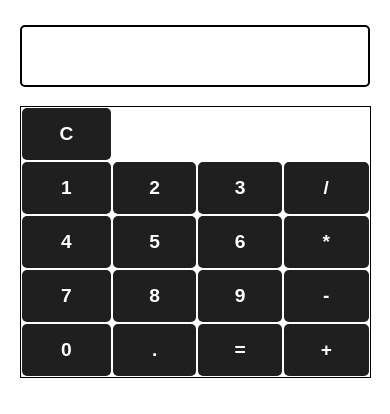
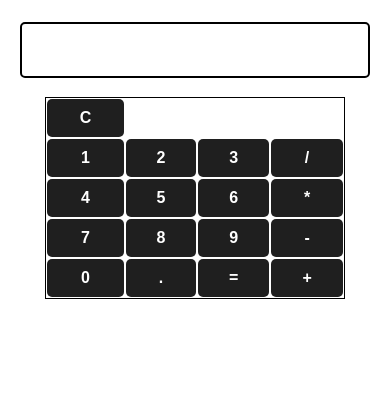
Before and after one commit to Toji-0/mycal, a plain HTML site: page index.html in a window 390 px wide. Drawn offline with Linux system fonts and the light colour scheme.

Commit message:
Update styles.css

```diff
--- a/styles.css
+++ b/styles.css
@@ -31,11 +31,12 @@ input[type="button"] {
     padding: 15px;
     background-color: rgb(31, 31, 31);
     color: white;
-    font-size: 1.2rem; /* Scaled font size */
+    font-size: 1.2rem;
     font-weight: bold;
     border: none;
     border-radius: 5px;
 }
+
 
 input[type="button"]:hover {
     background-color: rgb(50, 50, 50);
@@ -53,13 +54,22 @@ input[type="text"] {
     box-sizing: border-box;
 }
 
-@media (min-width: 768px) {
-    input[type="text"] {
-        font-size: 2rem;
+
+@media (max-width: 480px) {
+    .equation {
+        font-size: 2.5rem;
     }
 
     input[type="button"] {
-        padding: 20px;
-        font-size: 1.5rem;
+        font-size: 1rem;
+        padding: 10px;
+    }
+
+    input[type="text"] {
+        font-size: 1.2rem;
+    }
+
+    table {
+        max-width: 300px;
     }
 }
```
